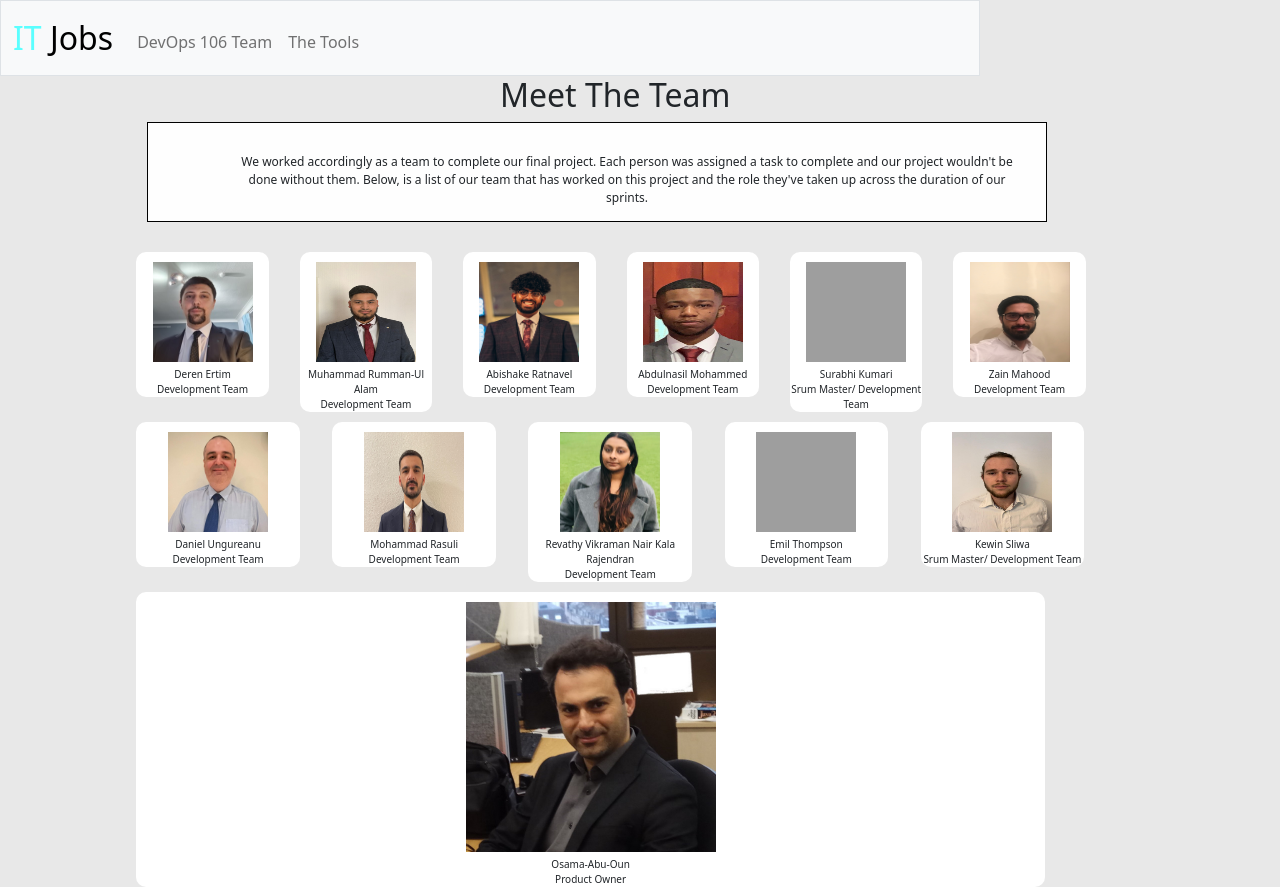
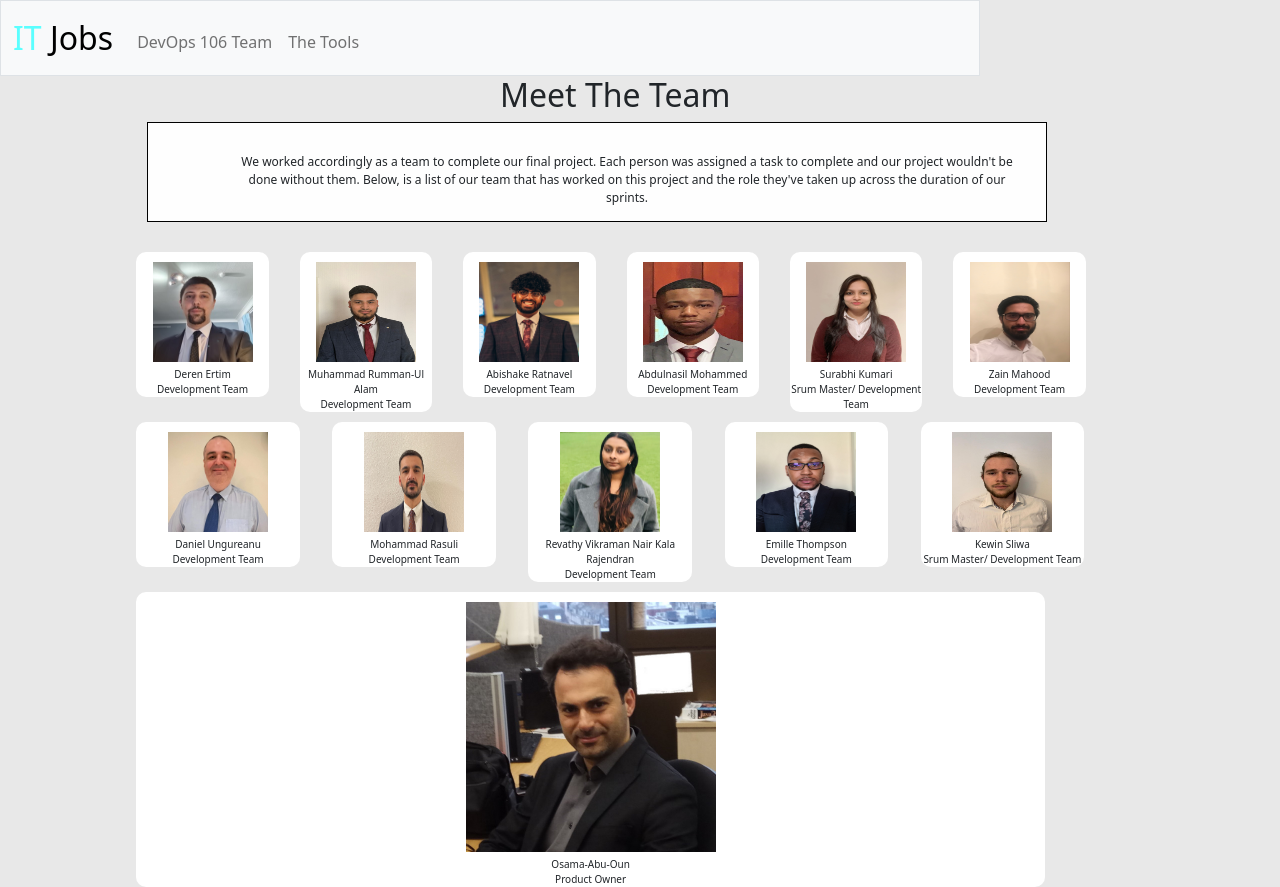
Before and after one commit to d-ungureanu/devops106_ItJobsWatch, a Python web app: template templates/team.html in a window 1280 px wide. Run offline with Jinja, Linux system fonts and the light colour scheme; the template is opened without the code that fills it, so the values that code supplies are empty; grey boxes are pictures that could not be loaded.

Commit message:
added the rest of the team

```diff
--- a/templates/team.html
+++ b/templates/team.html
@@ -64,7 +64,7 @@
     <div class="col">
       <div class="indiv-background">
         <div class="photo">
-      <img src = "{{ url_for('static',filename= 'img/.jpg')}}" width="100" height="100" alt="Surabhi Kumari">
+      <img src = "{{ url_for('static',filename= 'img/surabhi.jpg')}}" width="100" height="100" alt="Surabhi Kumari">
       </div>
       <br>
       Surabhi Kumari<br>
@@ -121,10 +121,10 @@
     <div class="col">
       <div class="indiv-background">
         <div class="photo">
-      <img src = "{{ url_for('static',filename= 'img/.jpg')}}" width="100" height="100" alt="Emil Thompson">
+      <img src = "{{ url_for('static',filename= 'img/emille.jpg')}}" width="100" height="100" alt="Emille Thompson">
       </div>
       <br>
-      Emil Thompson<br>
+      Emille Thompson<br>
       Development Team
       </div>
     </div>
```
Also changed, not shown: static/img/emille.jpg (added), static/img/surabhi.jpg (added).
